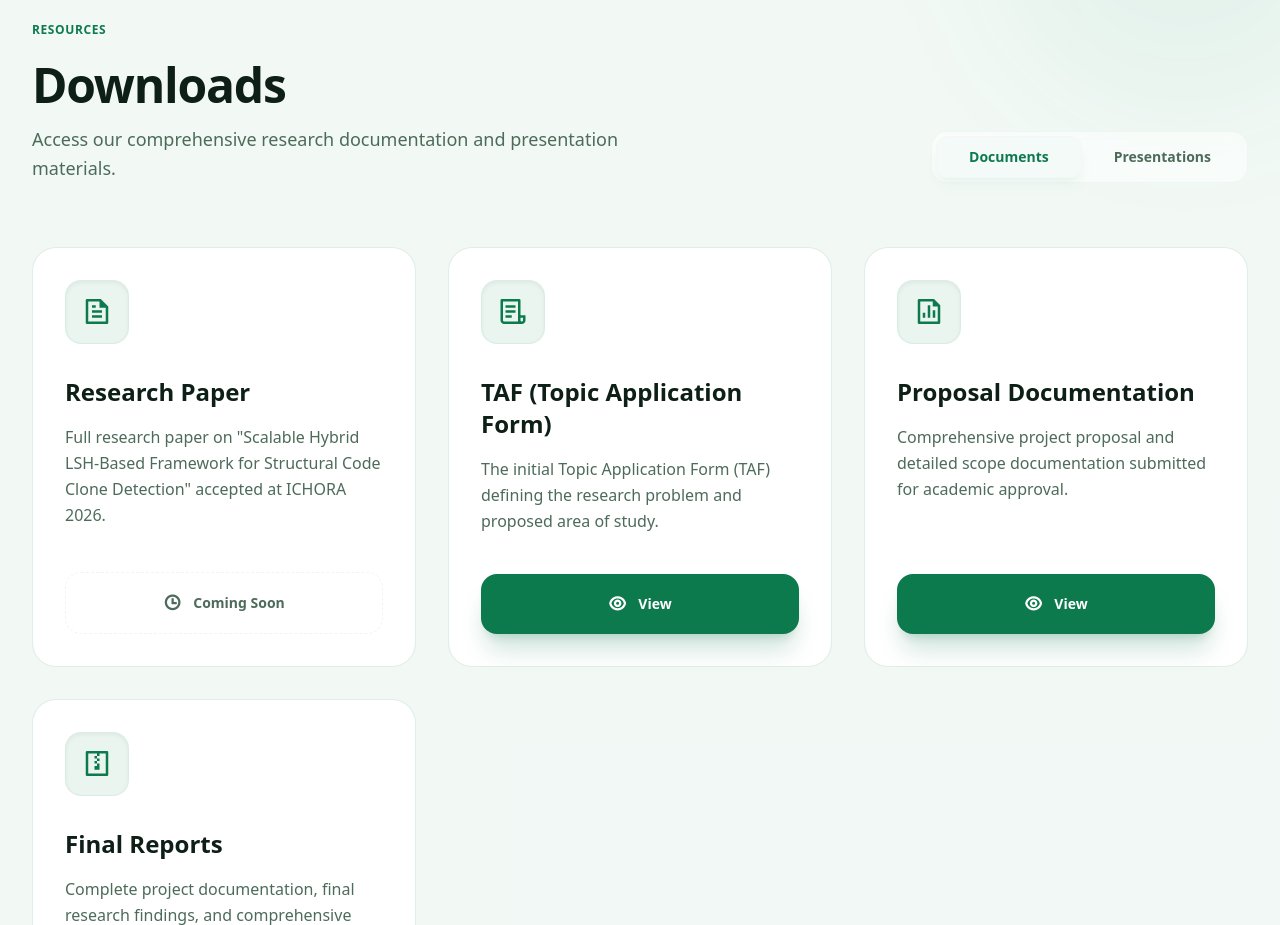
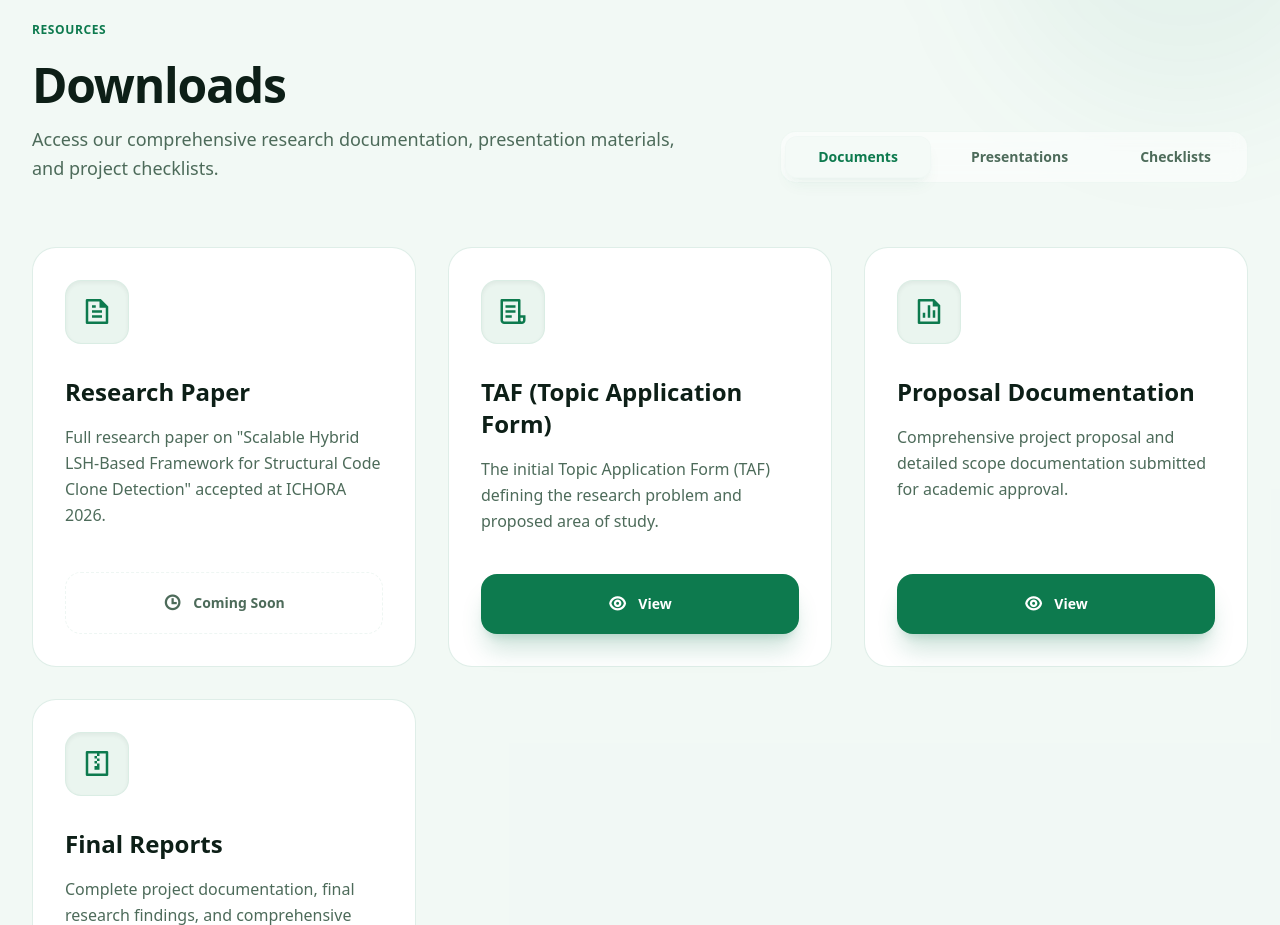
Before and after one commit to 4yrg/gradeloop-portfolio, a Next.js app: page / in a window 1280 px wide. Shown: the part 5100-6025 px from the top of the page. Built offline with nearby package versions, Linux system fonts and the light colour scheme.

Commit message:
feat: add checklists category and documents to downloads section

```diff
--- a/app/components/Download.tsx
+++ b/app/components/Download.tsx
@@ -5,7 +5,7 @@ import { motion, AnimatePresence } from 'framer-motion';
 import { documents } from '../data/docs';
 
 const Download = () => {
-  const [activeTab, setActiveTab] = useState<'document' | 'presentation'>(
+  const [activeTab, setActiveTab] = useState<'document' | 'presentation' | 'checklist'>(
     'document'
   );
 
@@ -43,16 +43,16 @@ const Download = () => {
               Downloads
             </h2>
             <p className="text-lg text-text-muted max-w-2xl leading-relaxed">
-              Access our comprehensive research documentation and presentation
-              materials.
+              Access our comprehensive research documentation, presentation
+              materials, and project checklists.
             </p>
           </motion.div>
 
           {/* Tabs UI */}
-          <div className="flex p-1 bg-surface-container/50 backdrop-blur-sm border border-outline/30 rounded-2xl w-fit">
+          <div className="flex flex-wrap gap-2 p-1 bg-surface-container/50 backdrop-blur-sm border border-outline/30 rounded-2xl w-fit">
             <button
               onClick={() => setActiveTab('document')}
-              className={`px-8 py-2.5 rounded-xl text-sm font-bold transition-all duration-300 ${
+              className={`px-6 md:px-8 py-2.5 rounded-xl text-sm font-bold transition-all duration-300 ${
                 activeTab === 'document'
                   ? 'bg-background dark:bg-surface-container-highest text-primary shadow-lg shadow-primary/5 border border-outline/10'
                   : 'text-text-muted hover:text-foreground'
@@ -62,13 +62,23 @@ const Download = () => {
             </button>
             <button
               onClick={() => setActiveTab('presentation')}
-              className={`px-8 py-2.5 rounded-xl text-sm font-bold transition-all duration-300 ${
+              className={`px-6 md:px-8 py-2.5 rounded-xl text-sm font-bold transition-all duration-300 ${
                 activeTab === 'presentation'
                   ? 'bg-background dark:bg-surface-container-highest text-primary shadow-lg shadow-primary/5 border border-outline/10'
                   : 'text-text-muted hover:text-foreground'
               }`}
             >
               Presentations
+            </button>
+            <button
+              onClick={() => setActiveTab('checklist')}
+              className={`px-6 md:px-8 py-2.5 rounded-xl text-sm font-bold transition-all duration-300 ${
+                activeTab === 'checklist'
+                  ? 'bg-background dark:bg-surface-container-highest text-primary shadow-lg shadow-primary/5 border border-outline/10'
+                  : 'text-text-muted hover:text-foreground'
+              }`}
+            >
+              Checklists
             </button>
           </div>
         </div>
@@ -77,7 +87,7 @@ const Download = () => {
           layout
           className="grid grid-cols-1 md:grid-cols-2 lg:grid-cols-3 gap-8 mb-12"
         >
-          <AnimatePresence>
+          <AnimatePresence mode="popLayout">
             {filteredDocs.map((doc, index) => (
               <motion.div
                 key={doc.id}
--- a/app/data/docs.ts
+++ b/app/data/docs.ts
@@ -6,7 +6,7 @@ export interface Document {
   description: string;
   icon: string;
   isComingSoon: boolean;
-  category: 'document' | 'presentation';
+  category: 'document' | 'presentation' | 'checklist';
   downloadUrl?: string;
 }
 
@@ -53,6 +53,33 @@ const docs: Document[] = [
     downloadUrl:
       'https://drive.google.com/drive/folders/16LQAFUlhpBJ3Lmp35-vSjS-WcSbGZyeT?usp=drive_link',
   },
+  {
+    id: 'checklist-01',
+    title: 'Checklist 01',
+    description: 'Initial review checklist for project milestones and compliance standards.',
+    icon: 'ri-checkbox-multiple-line',
+    isComingSoon: false,
+    category: 'checklist',
+    downloadUrl: 'https://drive.google.com/drive/folders/1f9BgcfE3tsoruAZW16GSFtY60y8lIsp9?usp=sharing',
+  },
+  {
+    id: 'checklist-02',
+    title: 'Checklist 02',
+    description: 'Secondary review checklist focusing on implementation and technical verification.',
+    icon: 'ri-checkbox-multiple-line',
+    isComingSoon: false,
+    category: 'checklist',
+    downloadUrl: 'https://drive.google.com/drive/folders/1KO0OyuOUoWY_qndKpTYvQdon2z6EcyuT?usp=sharing',
+  },
+  {
+    id: 'checklist-03',
+    title: 'Checklist 03',
+    description: 'Final submission checklist ensuring all academic and technical requirements are met.',
+    icon: 'ri-checkbox-multiple-line',
+    isComingSoon: false,
+    category: 'checklist',
+    downloadUrl: 'https://drive.google.com/drive/folders/18rDL34tPRRYBQdMviKlvY6qMHZn4Qqr8?usp=sharing',
+  },
 ];
 
 export const documents: Document[] = [...docs, ...presentations];
```
